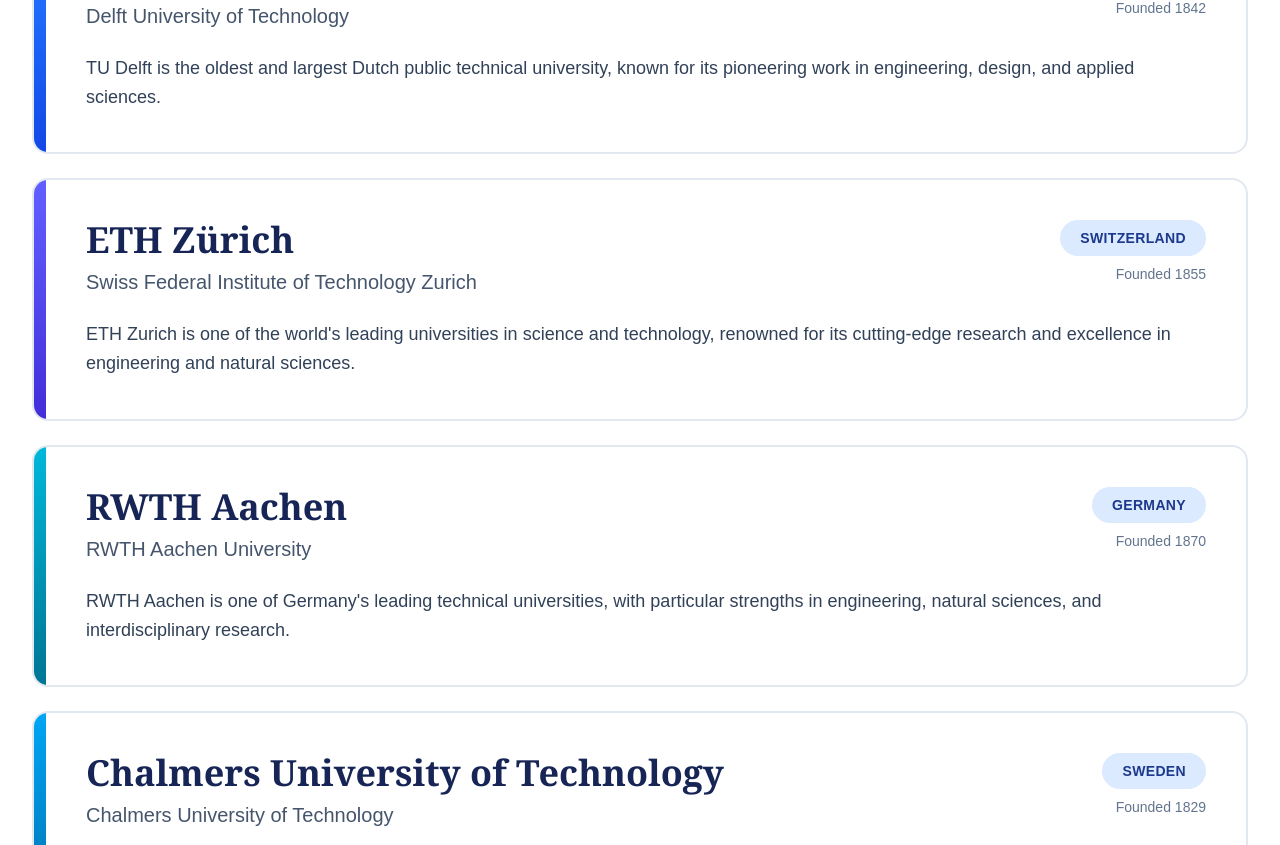
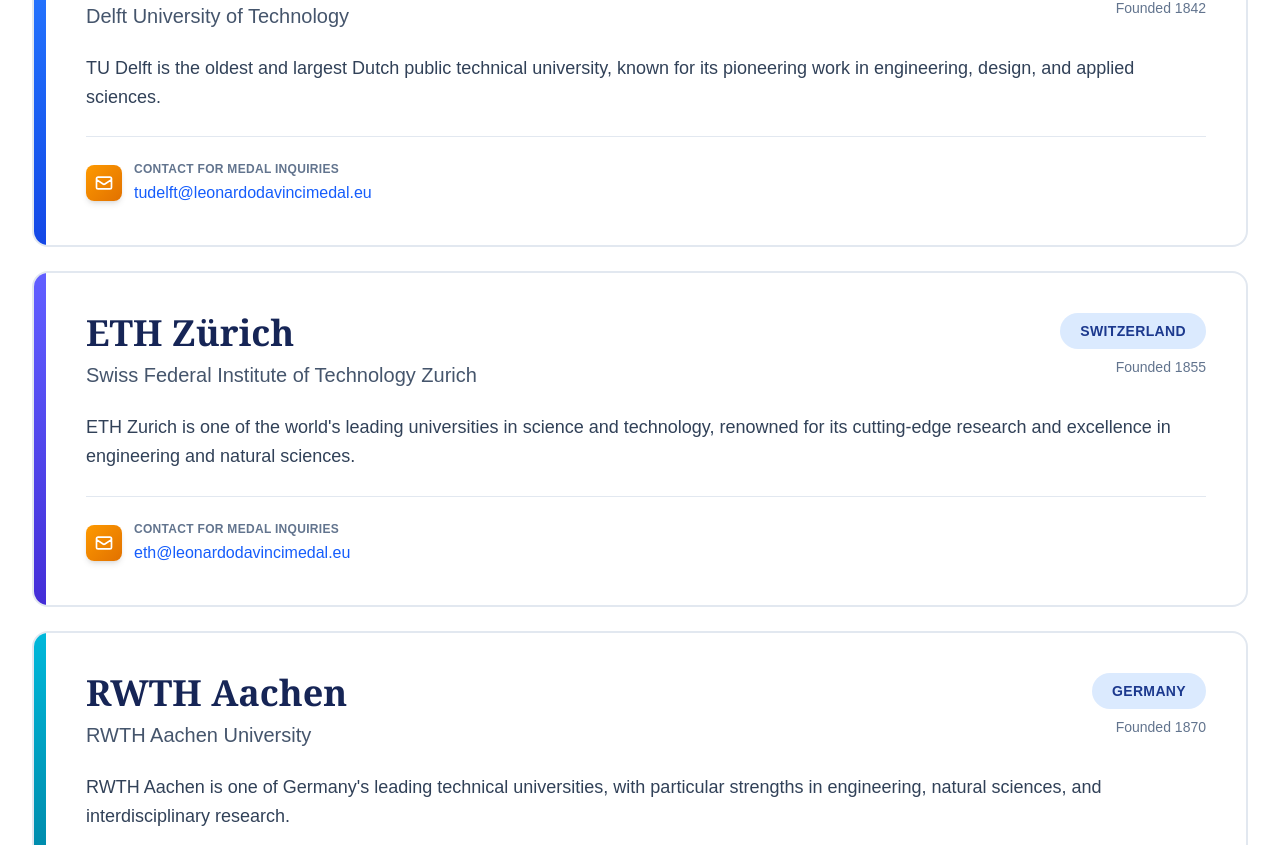
Before and after one commit to QuantuSync/leonardo-medal, a Next.js app: page /idea-league in a window 1280 px wide. Shown: the part 1952-2797 px from the top of the page. Built offline with nearby package versions, Linux system fonts and the light colour scheme.

Commit message:
add contacts

```diff
--- a/app/idea-league/page.tsx
+++ b/app/idea-league/page.tsx
@@ -8,6 +8,7 @@
       country: "Netherlands",
       founded: 1842,
       url: "https://www.tudelft.nl",
+      email: "tudelft@leonardodavincimedal.eu",
       description: "TU Delft is the oldest and largest Dutch public technical university, known for its pioneering work in engineering, design, and applied sciences.",
       color: "from-blue-500 to-blue-700"
     },
@@ -17,6 +18,7 @@
       country: "Switzerland",
       founded: 1855,
       url: "https://ethz.ch",
+      email: "eth@leonardodavincimedal.eu",
       description: "ETH Zurich is one of the world's leading universities in science and technology, renowned for its cutting-edge research and excellence in engineering and natural sciences.",
       color: "from-indigo-500 to-indigo-700"
     },
@@ -26,6 +28,7 @@
       country: "Germany",
       founded: 1870,
       url: "https://www.rwth-aachen.de",
+      email: "rwth@leonardodavincimedal.eu",
       description: "RWTH Aachen is one of Germany's leading technical universities, with particular strengths in engineering, natural sciences, and interdisciplinary research.",
       color: "from-cyan-500 to-cyan-700"
     },
@@ -35,6 +38,7 @@
       country: "Sweden",
       founded: 1829,
       url: "https://www.chalmers.se",
+      email: "chalmers@leonardodavincimedal.eu",
       description: "Chalmers is a Swedish university located in Gothenburg, focusing on engineering and natural sciences, with strong emphasis on sustainability and innovation.",
       color: "from-sky-500 to-sky-700"
     },
@@ -44,6 +48,7 @@
       country: "Italy",
       founded: 1863,
       url: "https://www.polimi.it",
+      email: "polimi@leonardodavincimedal.eu",
       description: "Politecnico di Milano is Italy's largest technical university, excelling in engineering, architecture, and industrial design with strong ties to industry.",
       color: "from-blue-600 to-blue-800"
     }
@@ -238,6 +243,26 @@
                     <p className="text-slate-700 leading-relaxed text-lg">
                       {university.description}
                     </p>
+
+                    {/* Contact Email */}
+                    <div className="mt-6 pt-6 border-t border-slate-200">
+                      <div className="flex items-center space-x-3">
+                        <div className="bg-gradient-to-br from-amber-500 to-amber-600 rounded-lg p-2 shadow-md">
+                          <svg className="w-5 h-5 text-white" fill="none" strokeLinecap="round" strokeLinejoin="round" strokeWidth="2" viewBox="0 0 24 24" stroke="currentColor">
+                            <path d="M3 8l7.89 5.26a2 2 0 002.22 0L21 8M5 19h14a2 2 0 002-2V7a2 2 0 00-2-2H5a2 2 0 00-2 2v10a2 2 0 002 2z"></path>
+                          </svg>
+                        </div>
+                        <div>
+                          <p className="text-xs text-slate-500 uppercase tracking-wide font-semibold mb-1">Contact for Medal Inquiries</p>
+                          <a
+                            href={`mailto:${university.email}`}
+                            className="text-blue-600 hover:text-amber-600 font-medium transition-colors"
+                          >
+                            {university.email}
+                          </a>
+                        </div>
+                      </div>
+                    </div>
                   </div>
                 </div>
               </div>
```
